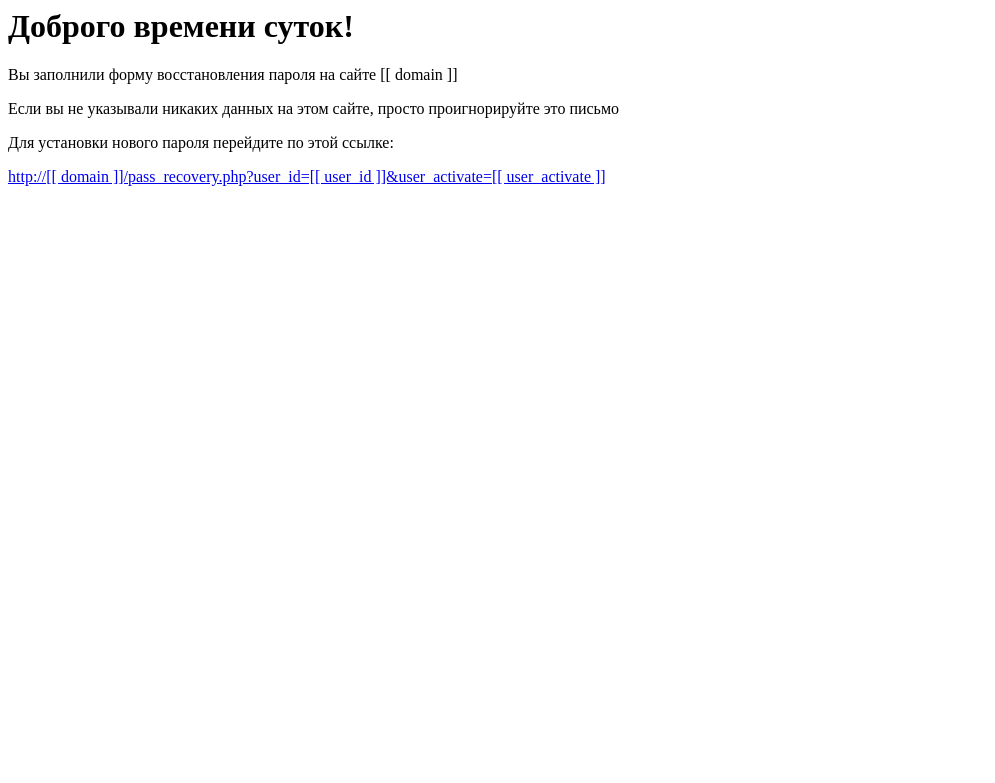
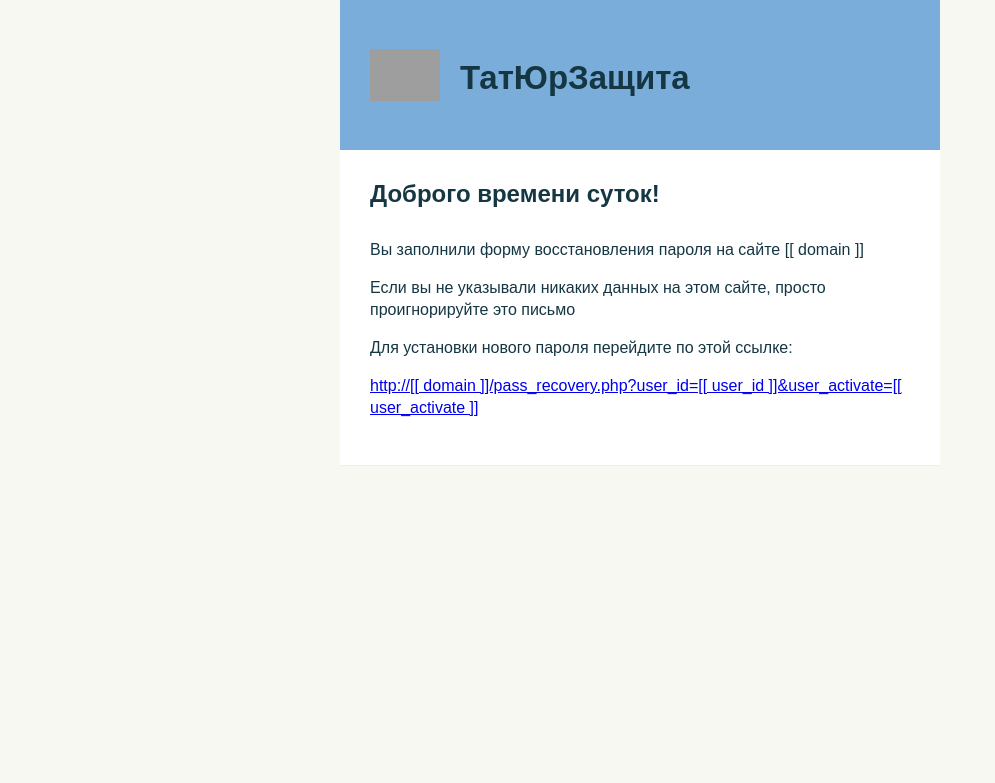
Before and after one commit to phizio/nalog, a PHP site: page /templates/emails/recovery.html in a window 1280 px wide. Shown: the top 783 px of the page, without its empty margins (0-995 px from the left). Run offline with PHP 8.4, Linux system fonts and the light colour scheme; a stand-in replaces the project's code that opens the database connection; grey boxes are pictures that could not be loaded.

Commit message:
Объединяю..

```diff
--- a/templates/bootstrap3/alert.php
+++ b/templates/bootstrap3/alert.php
@@ -1,4 +1,4 @@
-<div class="alert alert-<?= $class ?>">
+<div class="alert alert-<?= $v['class'] ?>">
     <button type="button" class="close" data-dismiss="alert" aria-hidden="true">&times;</button>
-    <?= $msg ?>
+    <?= $v['msg'] ?>
 </div>
--- a/templates/emails/recovery.html
+++ b/templates/emails/recovery.html
@@ -1,5 +1,104 @@
-<h1>Доброго времени суток!</h1>
+<!DOCTYPE html PUBLIC "-//W3C//DTD XHTML 1.0 Transitional//EN" "http://www.w3.org/TR/xhtml1/DTD/xhtml1-transitional.dtd">
+<html xmlns="http://www.w3.org/1999/xhtml">
 
+    <head>
+        <meta http-equiv="Content-Type" content="text/html; charset=utf-8" />
+        <title>A Simple Responsive HTML Email</title>
+        <style type="text/css">
+            body {margin: 0; padding: 0; min-width: 100%!important;}
+            .header {background-color:rgba(66, 139, 202, 0.7)}
+            img {height: auto;}
+            .content {width: 100%; max-width: 600px;}
+            .header {padding: 40px 30px 20px 30px;}
+            .innerpadding {padding: 30px 30px 30px 30px;}
+            .borderbottom {border-bottom: 1px solid #f2eeed;}
+            .subhead {font-size: 15px; color: #ffffff; font-family: sans-serif; letter-spacing: 10px;}
+            .h1, .h2, .bodycopy {color: #153643; font-family: sans-serif;}
+            .h1 {font-size: 33px; line-height: 38px; font-weight: bold;}
+            .h2 {padding: 0 0 15px 0; font-size: 24px; line-height: 28px; font-weight: bold;}
+            .bodycopy {font-size: 16px; line-height: 22px;}
+            .button {text-align: center; font-size: 18px; font-family: sans-serif; font-weight: bold; padding: 0 30px 0 30px;}
+            .button a {color: #ffffff; text-decoration: none;}
+            .footer {padding: 10px 0 5px;}
+            .footercopy {font-family: sans-serif; font-size: 14px; color: #ffffff;}
+            .footercopy a {color: #ffffff; text-decoration: underline;}
+
+            @media only screen and (max-width: 550px), screen and (max-device-width: 550px) {
+                body[yahoo] .hide {display: none!important;}
+                body[yahoo] .buttonwrapper {background-color: transparent!important;}
+                body[yahoo] .button {padding: 0px!important;}
+                body[yahoo] .button a {background-color: #e05443; padding: 15px 15px 13px!important;}
+                body[yahoo] .unsubscribe {display: block; margin-top: 20px; padding: 10px 50px; background: #2f3942; border-radius: 5px; text-decoration: none!important; font-weight: bold;}
+            }
+
+            /*@media only screen and (min-device-width: 601px) {
+			  .content {width: 600px !important;}
+			  .col425 {width: 425px!important;}
+			  .col380 {width: 380px!important;}
+			  }*/
+
+        </style>
+    </head>
+
+    <body yahoo bgcolor="#f6f8f1">
+        <table width="100%" bgcolor="#f6f8f1" border="0" cellpadding="0" cellspacing="0">
+            <tr>
+                <td>
+                    <!--[if (gte mso 9)|(IE)]>
+                    <table width="600" align="center" cellpadding="0" cellspacing="0" border="0">
+                        <tr>
+                            <td>
+                    <![endif]-->
+                    <table bgcolor="#ffffff" class="content" align="center" cellpadding="0" cellspacing="0" border="0">
+                        <tr>
+                            <td class="header">
+                                <table width="70" align="left" border="0" cellpadding="0" cellspacing="0">
+                                    <tr>
+                                        <td height="70" style="padding: 0 20px 20px 0;">
+                                            <img class="fix" src="../../images/email/header.png" width="70" height="70" border="0" alt="" />
+                                        </td>
+                                    </tr>
+                                </table>
+                                <!--[if (gte mso 9)|(IE)]>
+                                <table width="425" align="left" cellpadding="0" cellspacing="0" border="0">
+                                    <tr>
+                                        <td>
+                                <![endif]-->
+                                <table class="col425" align="left" border="0" cellpadding="0" cellspacing="0" style="width: 100%; max-width: 425px;">
+                                    <tr>
+                                        <td height="70">
+                                            <table width="100%" border="0" cellspacing="0" cellpadding="0">
+                                                <tr>
+                                                    <td class="subhead" style="padding: 0 0 0 3px;">
+
+                                                    </td>
+                                                </tr>
+                                                <tr>
+                                                    <td class="h1" style="padding: 5px 0 0 0;">
+                                                        ТатЮрЗащита
+                                                    </td>
+                                                </tr>
+                                            </table>
+                                        </td>
+                                    </tr>
+                                </table>
+                                <!--[if (gte mso 9)|(IE)]>
+                                </td>
+                                </tr>
+                                </table>
+                                <![endif]-->
+                            </td>
+                        </tr>
+                        <tr>
+                            <td class="innerpadding borderbottom">
+                                <table width="100%" border="0" cellspacing="0" cellpadding="0">
+                                    <tr>
+                                        <td class="h2">
+                                            Доброго времени суток!
+                                        </td>
+                                    </tr>
+                                    <tr>
+                                        <td class="bodycopy">
                                             <p>Вы заполнили форму восстановления пароля на сайте [[ domain ]]</p>
                                             <p>Если вы не указывали никаких данных на этом сайте, просто проигнорируйте это письмо</p>
                                             <p>Для установки нового пароля перейдите по этой ссылке:</p>
@@ -7,4 +106,19 @@
                                                 <a href="http://[[ domain ]]/pass_recovery.php?user_id=[[ user_id ]]&user_activate=[[ user_activate ]]">
                                                     http://[[ domain ]]/pass_recovery.php?user_id=[[ user_id ]]&user_activate=[[ user_activate ]]
                                                 </a>
-</p>
+                                            </p>                                        </td>
+                                    </tr>
+                                </table>
+                            </td>
+                        </tr>
+                    </table>
+                    <!--[if (gte mso 9)|(IE)]>
+                    </td>
+                    </tr>
+                    </table>
+                    <![endif]-->
+                </td>
+            </tr>
+        </table>
+    </body>
+</html>
```
Also changed, not shown: pages/mailer-ex.php (+11 -20 lines), templates/emails/register.html (+116 -1 lines), 1 other file. Lines whose indentation alone changed are shown as unchanged.
